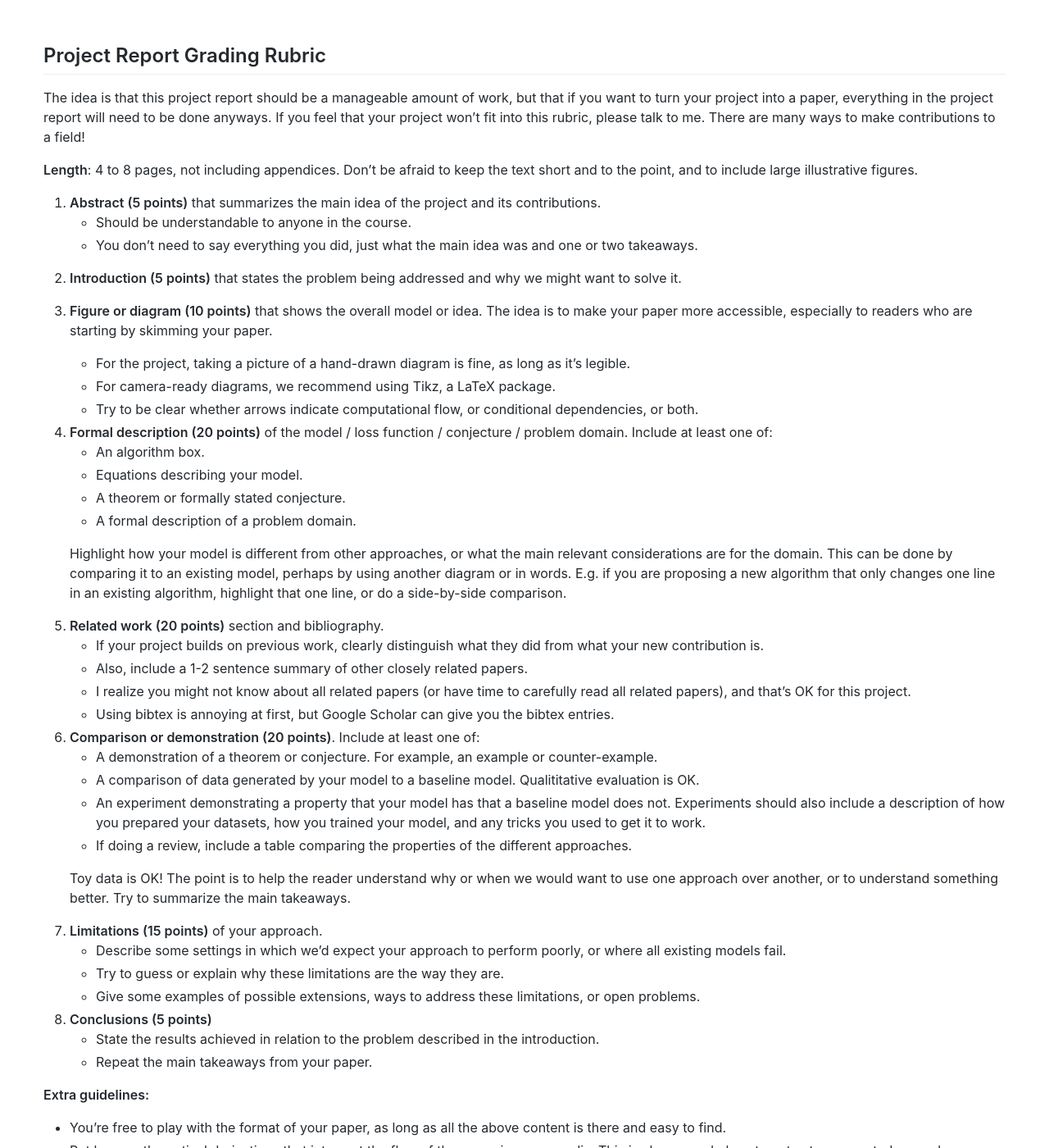
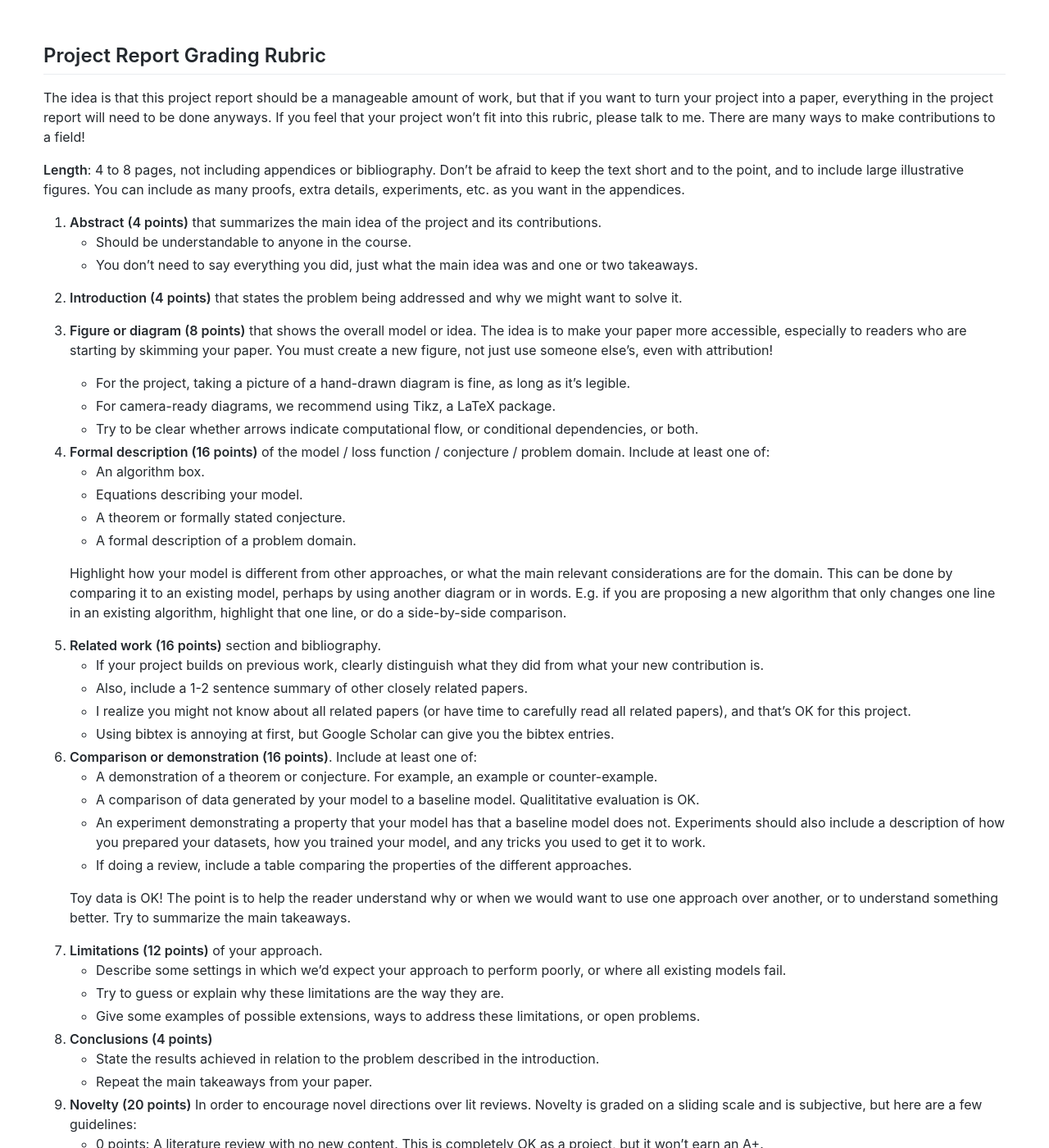
Before and after one commit to duvenaud/learn-discrete, a Jekyll site: the page built from project-rubric.md, in a window 1280 px wide and 1400 px high. Shown: the whole window at 82% size. Built offline with Jekyll 4.4.1, drawn with Linux system fonts in a browser that asks for light colours; our own code applies the rules of GitHub Pages for plain Markdown files; some of the changed text lies outside the part shown.

Commit message:
Update project-rubric.md

```diff
--- a/project-rubric.md
+++ b/project-rubric.md
@@ -2,21 +2,21 @@
 
 The idea is that this project report should be a manageable amount of work, but that if you want to turn your project into a paper, everything in the project report will need to be done anyways.  If you feel that your project won't fit into this rubric, please talk to me.  There are many ways to make contributions to a field!
 
-**Length**: 4 to 8 pages, not including appendices.  Don't be afraid to keep the text short and to the point, and to include large illustrative figures.
+**Length**: 4 to 8 pages, not including appendices or bibliography.  Don't be afraid to keep the text short and to the point, and to include large illustrative figures.  You can include as many proofs, extra details, experiments, etc. as you want in the appendices.
 
-1. **Abstract (5 points)** that summarizes the main idea of the project and its contributions.
+1. **Abstract (4 points)** that summarizes the main idea of the project and its contributions.
      - Should be understandable to anyone in the course.
      - You don't need to say everything you did, just what the main idea was and one or two takeaways.
 
-2. **Introduction (5 points)** that states the problem being addressed and why we might want to solve it.
+2. **Introduction (4 points)** that states the problem being addressed and why we might want to solve it.
 
-3. **Figure or diagram (10 points)** that shows the overall model or idea. The idea is to make your paper more accessible, especially to readers who are starting by skimming your paper.
+3. **Figure or diagram (8 points)** that shows the overall model or idea. The idea is to make your paper more accessible, especially to readers who are starting by skimming your paper.  You must create a new figure, not just use someone else's, even with attribution!
 
      - For the project, taking a picture of a hand-drawn diagram is fine, as long as it's legible.
      - For camera-ready diagrams, we recommend using Tikz, a LaTeX package.
      - Try to be clear whether arrows indicate computational flow, or conditional dependencies, or both.
 
-4. **Formal description (20 points)** of the model / loss function / conjecture / problem domain.
+4. **Formal description (16 points)** of the model / loss function / conjecture / problem domain.
 Include at least one of:
      - An algorithm box.
      - Equations describing your model.
@@ -25,13 +25,13 @@ Include at least one of:
 
      Highlight how your model is different from other approaches, or what the main relevant considerations are for the domain. This can be done by comparing it to an existing model, perhaps by using another diagram or in words.  E.g. if you are proposing a new algorithm that only changes one line in an existing algorithm, highlight that one line, or do a side-by-side comparison.
 
-5. **Related work (20 points)** section and bibliography.
+5. **Related work (16 points)** section and bibliography.
      - If your project builds on previous work, clearly distinguish what they did from what your new contribution is.
      - Also, include a 1-2 sentence summary of other closely related papers.
      - I realize you might not know about all related papers (or have time to carefully read all related papers), and that's OK for this project.
      - Using bibtex is annoying at first, but Google Scholar can give you the bibtex entries.
 
-6. **Comparison or demonstration (20 points)**. Include at least one of:
+6. **Comparison or demonstration (16 points)**. Include at least one of:
      - A demonstration of a theorem or conjecture. For example, an example or counter-example.
      - A comparison of data generated by your model to a baseline model.  Qualititative evaluation is OK.
      - An experiment demonstrating a property that your model has that a baseline model does not.  Experiments should also include a description of how you prepared your datasets, how you trained your model, and any tricks you used to get it to work.
@@ -39,14 +39,20 @@ Include at least one of:
 
      Toy data is OK!  The point is to help the reader understand why or when we would want to use one approach over another, or to understand something better.  Try to summarize the main takeaways.
 
-7. **Limitations (15 points)** of your approach.
+7. **Limitations (12 points)** of your approach.
 	- Describe some settings in which we'd expect your approach to perform poorly, or where all existing models fail.
 	- Try to guess or explain why these limitations are the way they are.
 	- Give some examples of possible extensions, ways to address these limitations, or open problems.
 
-8. **Conclusions (5 points)**
+8. **Conclusions (4 points)**
 	- State the results achieved in relation to the problem described in the introduction.
 	- Repeat the main takeaways from your paper.
+
+9. **Novelty (20 points)** In order to encourage novel directions over lit reviews.  Novelty is graded on a sliding scale and is subjective, but here are a few guidelines:
+	- 0 points: A literature review with no new content.  This is completely OK as a project, but it won't earn an A+.
+	- 5 to 15 points: A novel combination of method and type of data, or motivate and formally pose a new problem.  You get novelty points for making tweaks to a method to take advantage of the structure of a new dataset or domain.  Think of a reason why the experiment turned out the way it did, and check if this was actually the reason.
+	- 20 points: Novel method with motivation (not just making a random tweak for no reason), or analysis with a new result.  Is the reason you say it is going to work actually the reason why it works?
+
 
 **Extra guidelines:**
 
```
